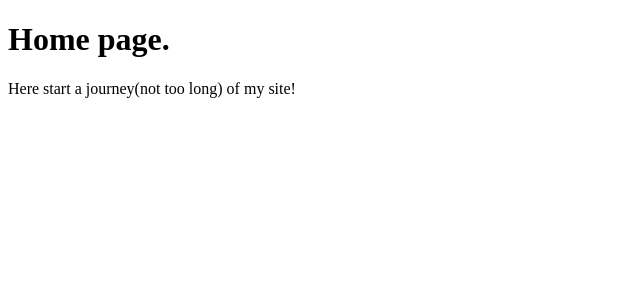
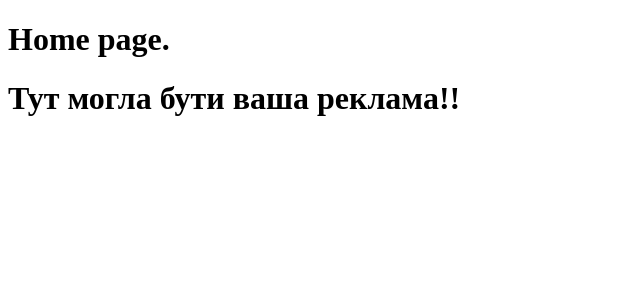
Before and after one commit to hillel-i-python-pro-i-2022-08-26/homework_django_contacts_and_commands__stas_yatsyn, a Django app: page / in a window 1280 px wide. Shown: the part 70-370 px from the top of the page, without its empty margins (0-640 px from the left). Run offline with Django 4.2, Linux system fonts and the light colour scheme.

Commit message:
add badge

```diff
--- a/templates/greetings/index.html
+++ b/templates/greetings/index.html
@@ -3,6 +3,6 @@
 {% block content %}
     <div>
         <h1>Greetings</h1>
-        <p>Hello, {{ name }}!</p>
+        <p>Hi, {{ name }}!</p>
     </div>
 {% endblock %}
--- a/templates/home_page/index.html
+++ b/templates/home_page/index.html
@@ -2,5 +2,5 @@
 
 {% block content %}
     <h1>Home page.</h1>
-    <p>Here start a journey(not too long) of my site!</p>
+    <p><h1>Тут могла бути ваша реклама!!</h1></p>
 {% endblock %}
```
